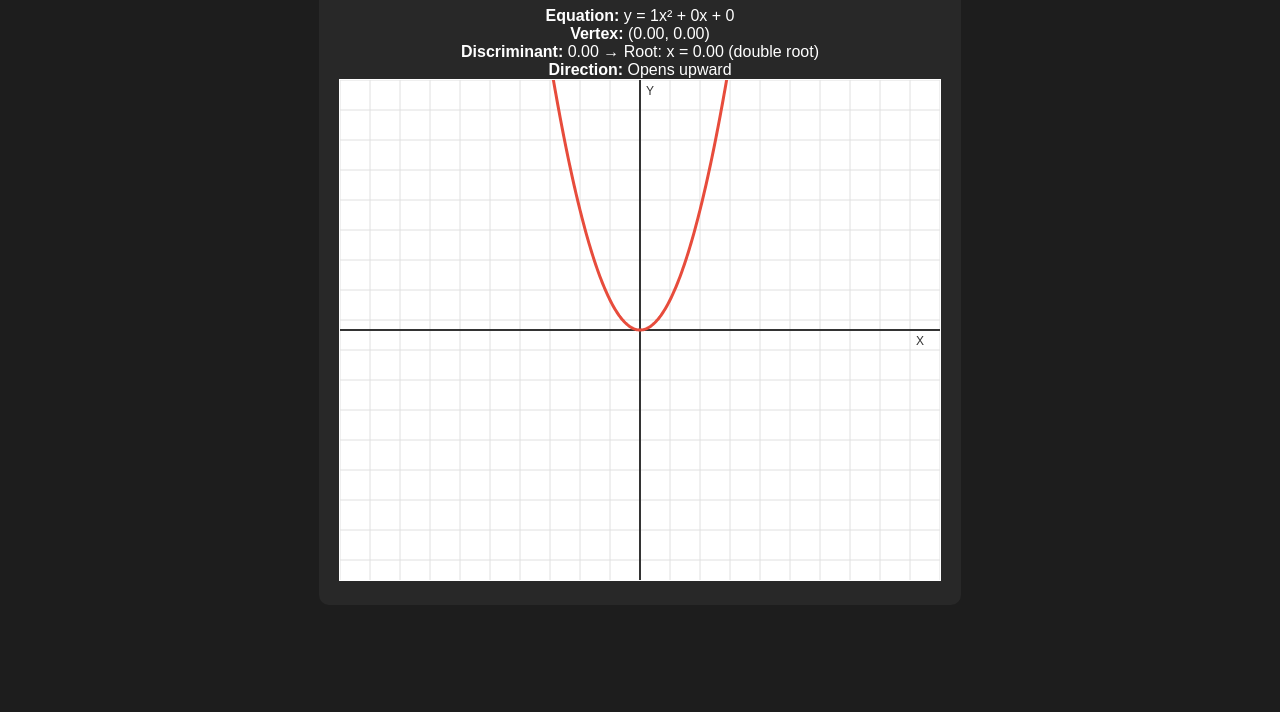
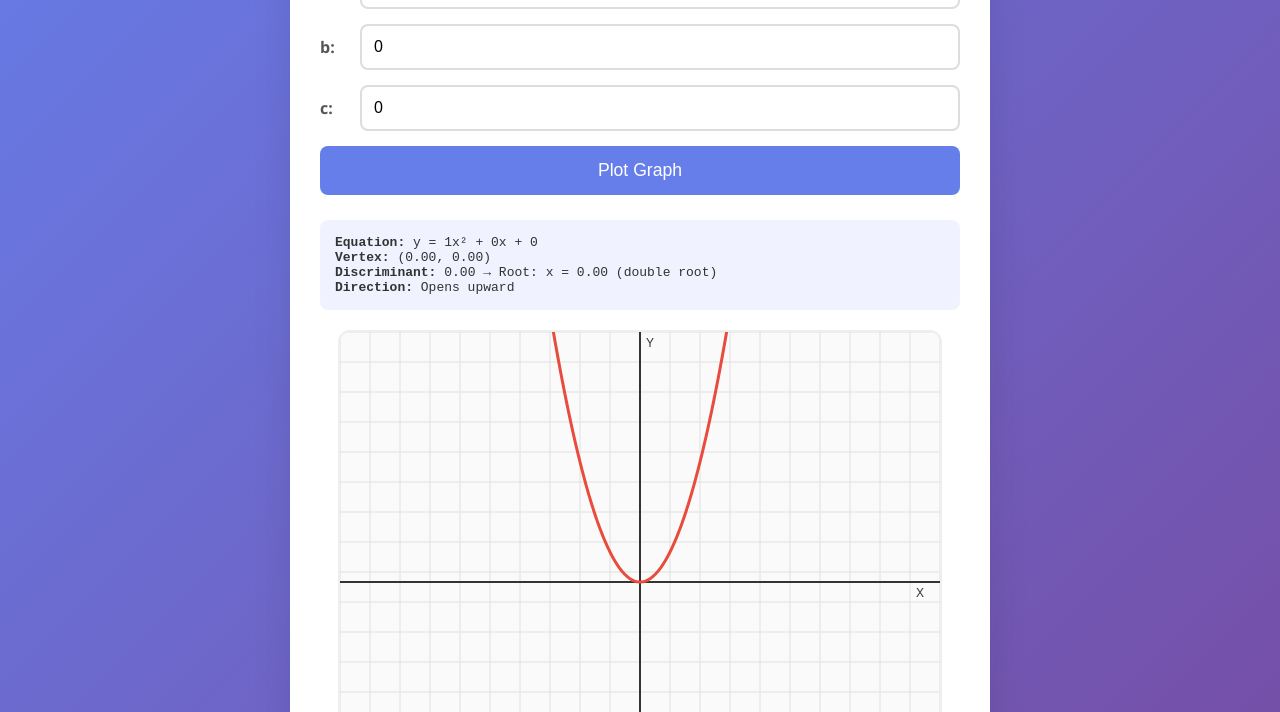
Before and after one commit to Arunimade/Equation-to-Graph-Calculator, a plain HTML site: page index.html in a window 1280 px wide. Shown: the part 227-939 px from the top of the page. Before the commit the page ends 832 px from the top, so only its background shows below. Drawn offline with Linux system fonts and the light colour scheme.

Commit message:
Refactor styles in styles2.css for improved design

```diff
--- a/styles2.css
+++ b/styles2.css
@@ -1,52 +1,100 @@
+* {
+    margin: 0;
+    padding: 0;
+    box-sizing: border-box;
+}
+
 body {
-    font-family: Arial, sans-serif;
-    background-color: #1d1d1d;
-    color: #ffffff;
-    display: flex;
-    justify-content: center;
-    align-items: center;
-    height: 100vh;
-    margin: 0;
+    font-family: 'Segoe UI', Tahoma, Geneva, Verdana, sans-serif;
+    background: linear-gradient(135deg, #667eea 0%, #764ba2 100%);
+    min-height: 100vh;
+    padding: 20px;
 }
 
 .container {
+    max-width: 700px;
+    margin: 40px auto;
+    background: white;
+    border-radius: 16px;
+    padding: 30px;
+    box-shadow: 0 20px 40px rgba(0,0,0,0.1);
+}
+
+h1 {
     text-align: center;
-    background-color: #282828;
-    padding: 20px;
-    border-radius: 10px;
+    color: #333;
+    margin-bottom: 10px;
+    font-size: 2rem;
+}
+
+p {
+    text-align: center;
+    color: #666;
+    margin-bottom: 25px;
 }
 
 form {
-    margin-bottom: 20px;
+    display: flex;
+    flex-direction: column;
+    gap: 15px;
+    margin-bottom: 25px;
+}
+
+.input-group {
+    display: flex;
+    align-items: center;
+    gap: 10px;
 }
 
 label {
-    display: inline-block;
-    width: 20px;
-    text-align: right;
-    margin-right: 10px;
+    width: 30px;
+    font-weight: bold;
+    color: #555;
 }
 
 input {
-    width: 50px;
-    padding: 5px;
-    margin-right: 10px;
+    flex: 1;
+    padding: 12px;
+    border: 2px solid #ddd;
+    border-radius: 8px;
+    font-size: 1rem;
+    transition: border 0.3s;
+}
+
+input:focus {
+    outline: none;
+    border-color: #667eea;
 }
 
 button {
-    padding: 5px 10px;
-    background-color: #ff0075;
+    padding: 14px;
+    background: #667eea;
+    color: white;
     border: none;
-    color: white;
-    border-radius: 5px;
+    border-radius: 8px;
+    font-size: 1.1rem;
     cursor: pointer;
+    transition: background 0.3s;
 }
 
 button:hover {
-    background-color: #ffcc00;
+    background: #5a67d8;
+}
+
+#info {
+    margin: 20px 0;
+    padding: 15px;
+    background: #f0f2ff;
+    border-radius: 8px;
+    font-family: monospace;
+    color: #333;
+    min-height: 50px;
 }
 
 canvas {
-    background-color: white;
-    border: 1px solid #ffffff;
+    border: 2px solid #eee;
+    border-radius: 12px;
+    display: block;
+    margin: 0 auto;
+    background: #fafafa;
 }
```
